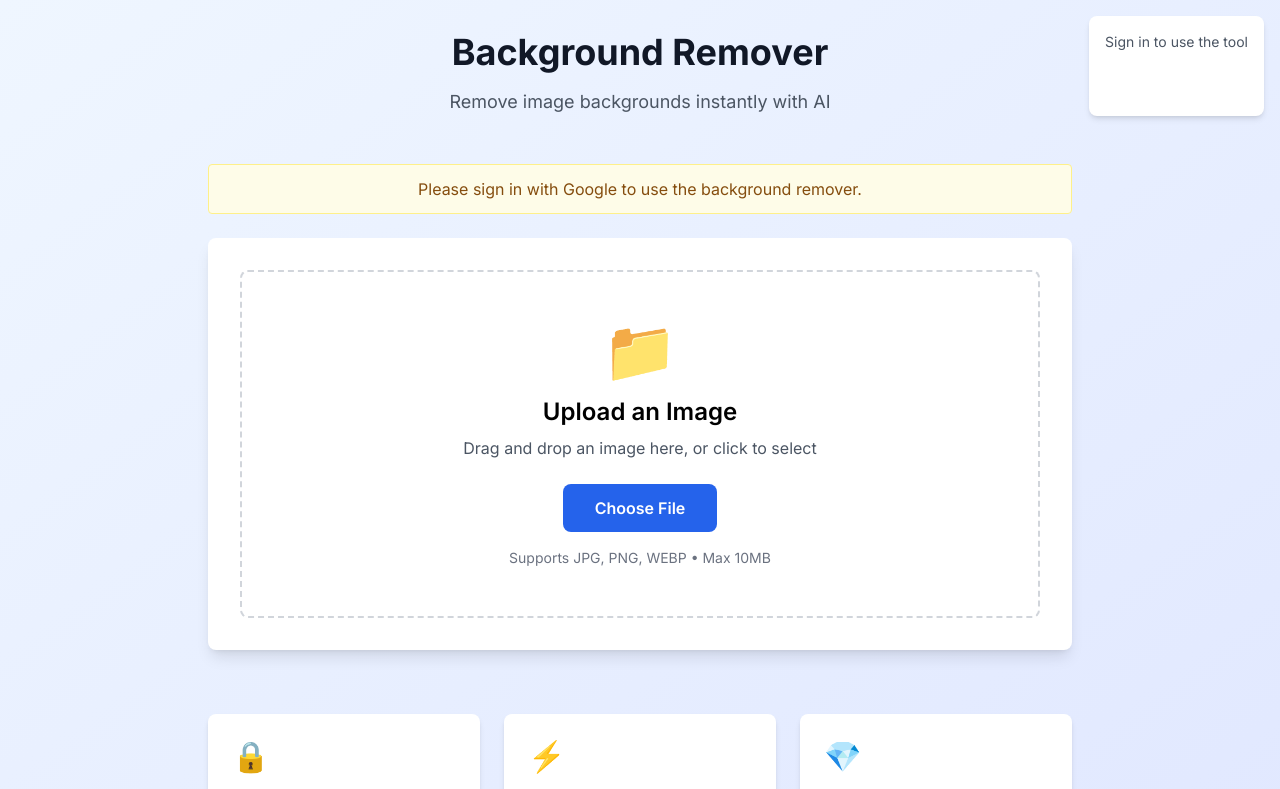
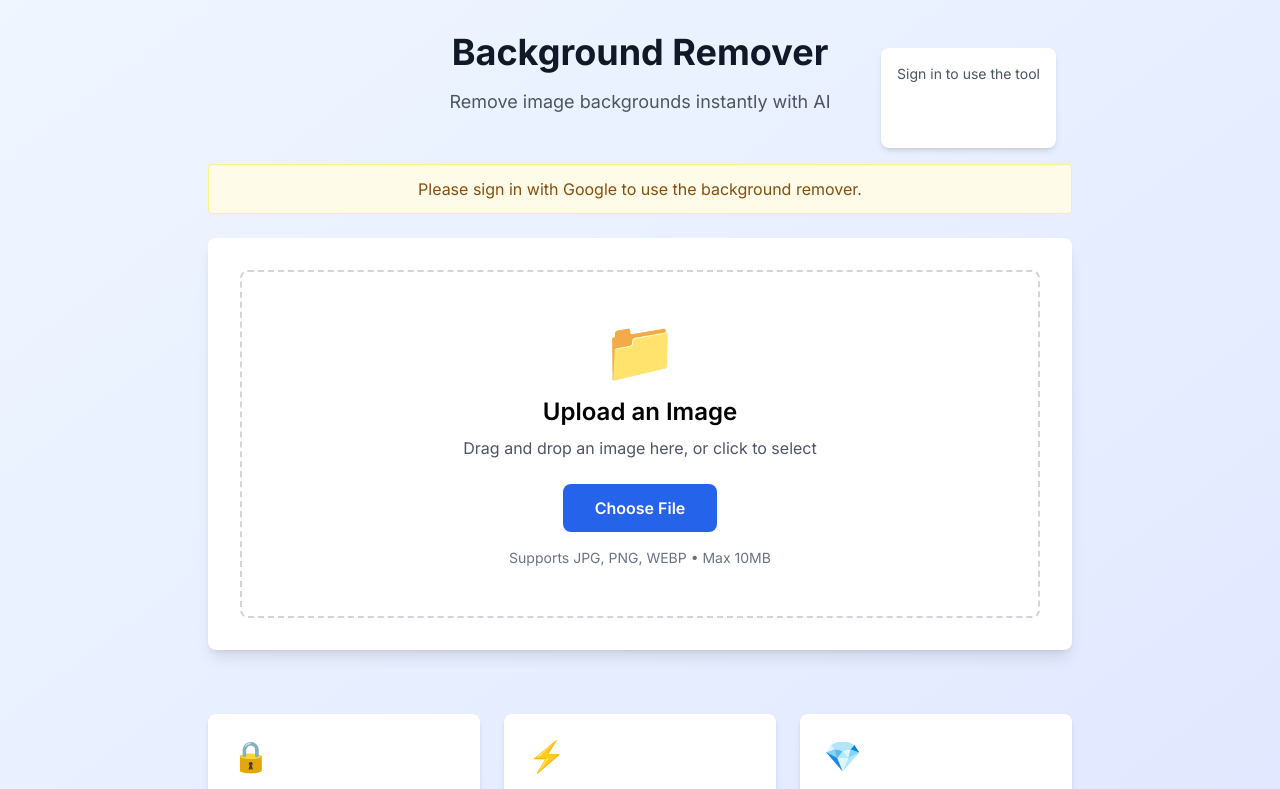
Before and after one commit to wujie3786/image-background-remover, a Next.js app: page / in a window 1280 px wide. Shown: the top 789 px of the page. Built offline with nearby package versions, Linux system fonts and the light colour scheme; no server answers.

Commit message:
fix: add relative positioning to header container for correct absolute auth positioning

```diff
--- a/app/page.tsx
+++ b/app/page.tsx
@@ -94,7 +94,7 @@ export default function Home() {
     <main className="min-h-screen bg-gradient-to-br from-blue-50 to-indigo-100 dark:from-gray-900 dark:to-gray-800">
       <div className="container mx-auto px-4 py-8 max-w-4xl">
         {/* Header */}
-        <div className="flex justify-between items-center mb-12">
+        <div className="relative flex justify-between items-center mb-12">
           <div className="text-center flex-1">
             <h1 className="text-4xl font-bold text-gray-900 dark:text-white mb-4">
               Background Remover
@@ -105,7 +105,7 @@ export default function Home() {
           </div>
 
           {/* Auth Section */}
-          <div className="absolute top-4 right-4">
+          <div className="absolute top-4 right-4 z-10">
             {user ? (
               <UserMenu user={user} onLogout={handleLogout} />
             ) : (
```
